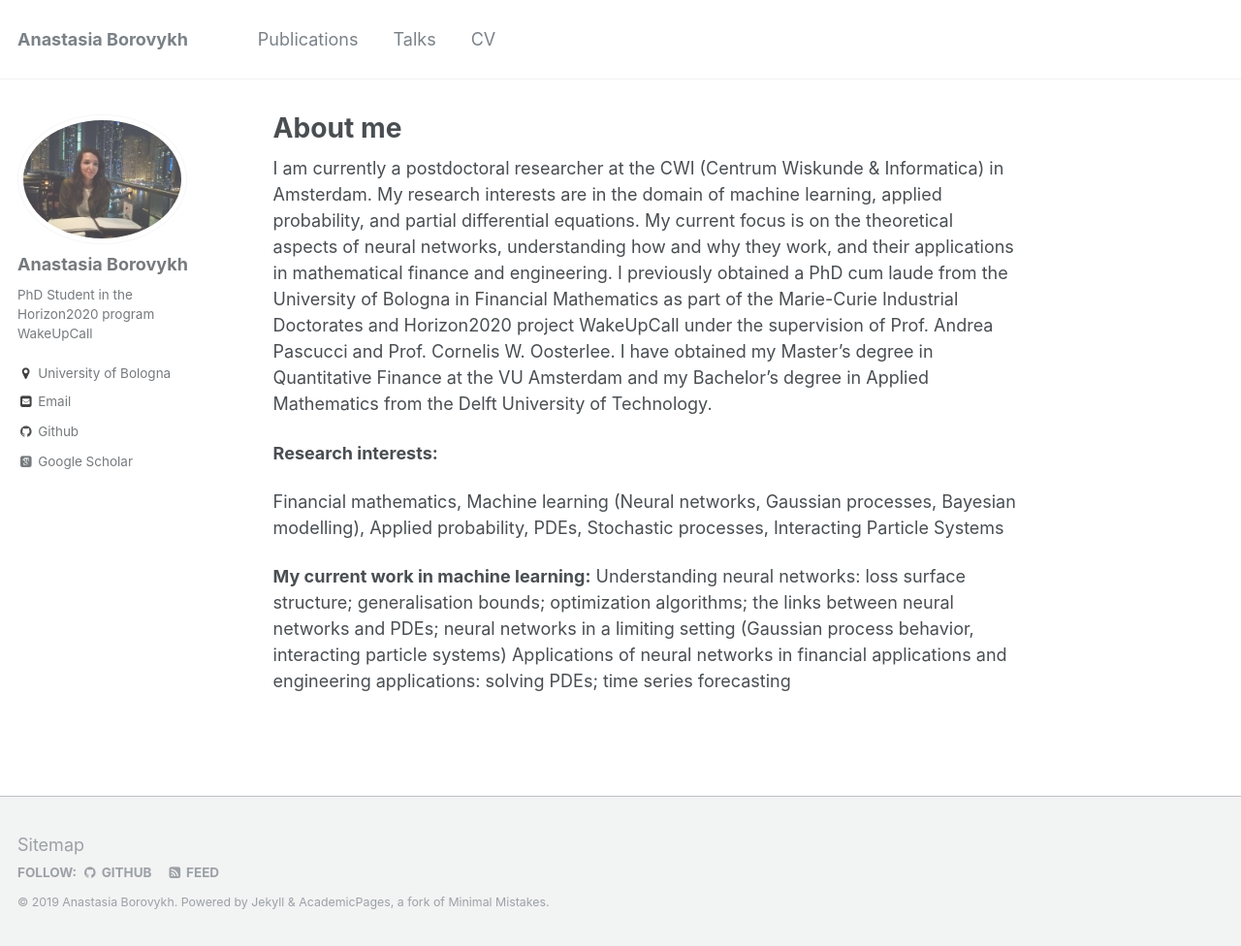
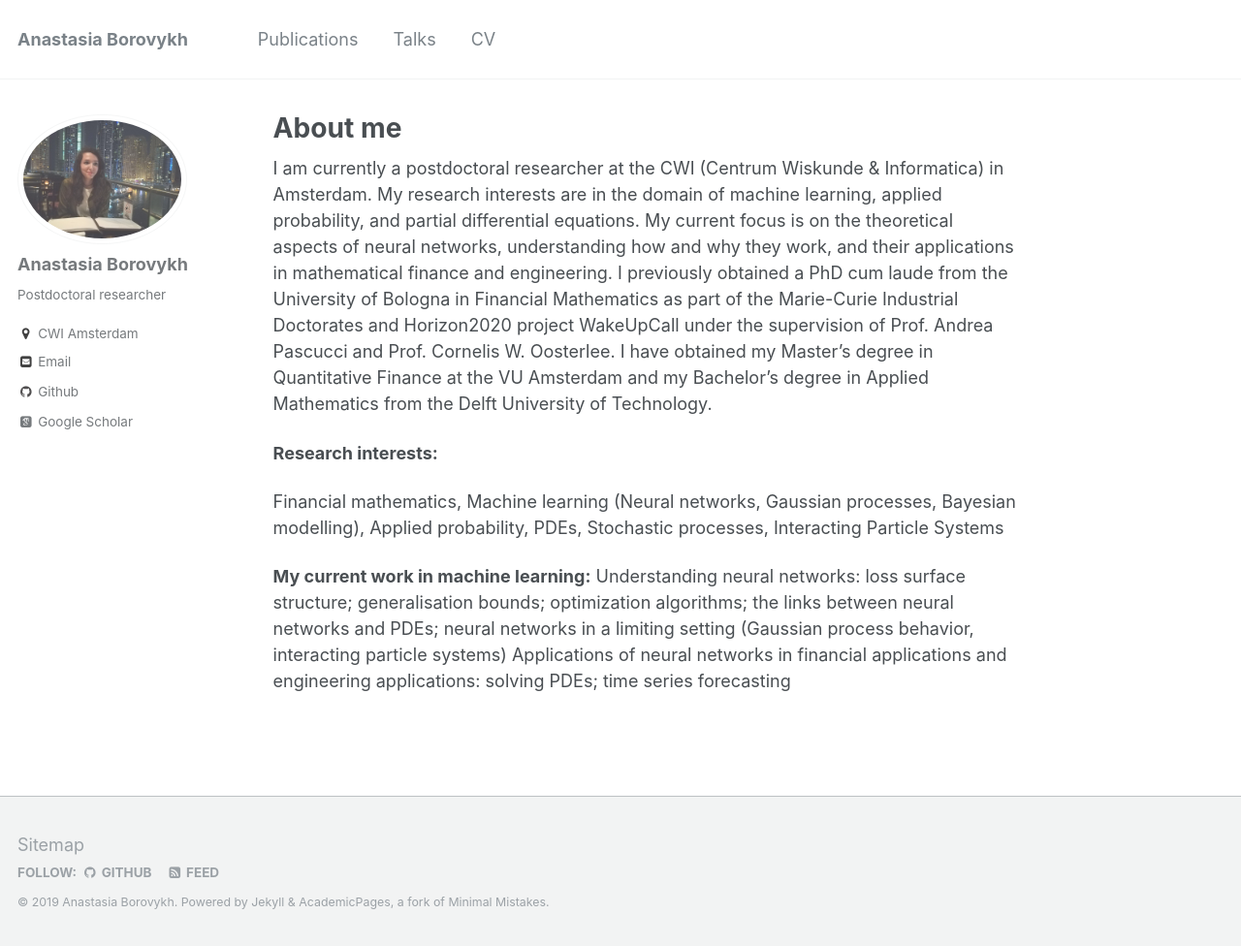
Before and after one commit to aib93/aib93.github.io, a Jekyll site: the page built from _pages/about.md, in a window 1280 px wide and 976 px high. Shown: the whole window at 97% size. Built offline with Jekyll 4.4.1, drawn with Linux system fonts in a browser that asks for light colours; some web fonts are replaced.

Commit message:
Initial commit

```diff
--- a/_config.yml
+++ b/_config.yml
@@ -80,8 +80,8 @@ analytics:
 author:
   name             : "Anastasia Borovykh"
   avatar           : "foto.png"
-  bio              : "PhD Student in the Horizon2020 program WakeUpCall"
-  location         : "University of Bologna"
+  bio              : "Postdoctoral researcher"
+  location         : "CWI Amsterdam"
   employer         :
   googlescholar    : "https://scholar.google.it/citations?user=6y1FmgQAAAAJ&hl=it&oi=ao"
   email            : "borovykh_a@hotmail.com"
```
